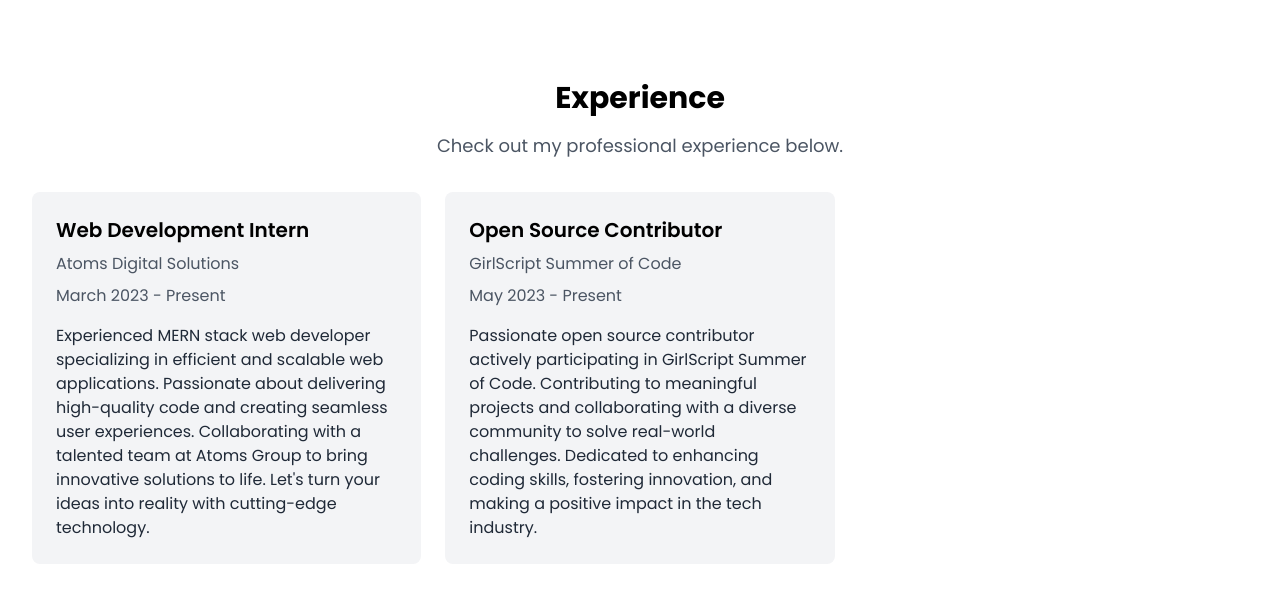
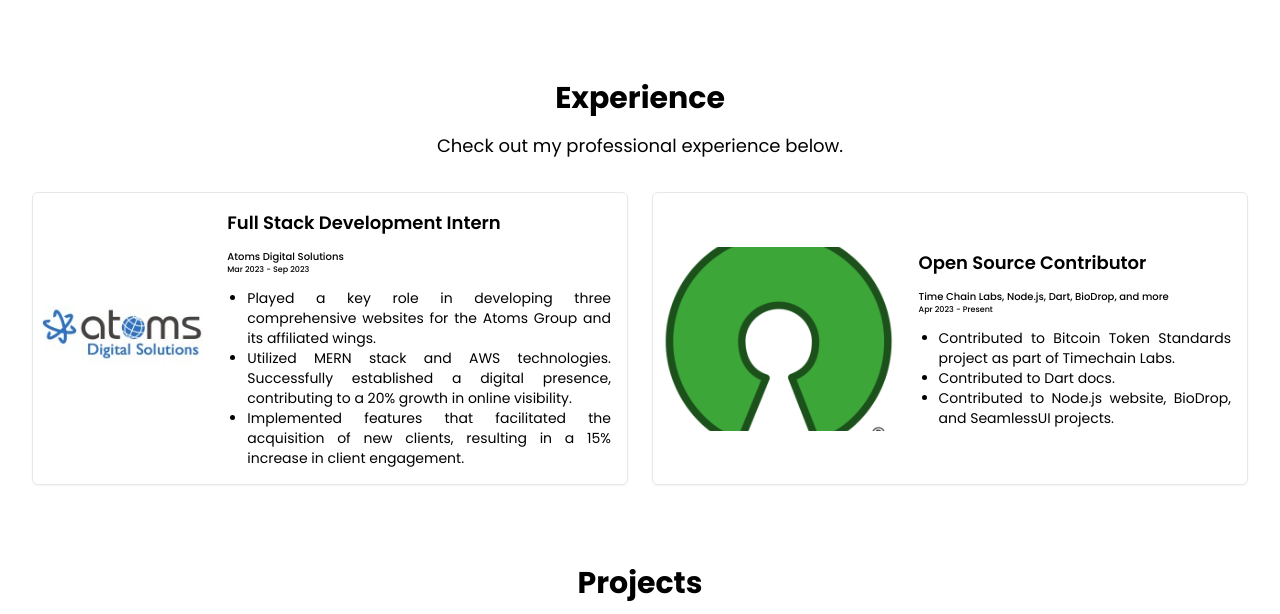
Before and after one commit to shaikahmadnawaz/my-portfolio, a React (Vite) app: page / in a window 1280 px wide. Shown: the part 1340-1954 px from the top of the page. Built offline with nearby package versions, Linux system fonts and the light colour scheme; no server answers.

Commit message:
updated experience section

```diff
--- a/src/components/Experience.jsx
+++ b/src/components/Experience.jsx
@@ -1,39 +1,72 @@
-import React from "react";
-
 function Experience() {
   const experiences = [
     {
-      title: "Web Development Intern",
+      title: "Full Stack Development Intern",
       company: "Atoms Digital Solutions",
-      duration: "March 2023 - Present",
-      description:
-        "Experienced MERN stack web developer specializing in efficient and scalable web applications. Passionate about delivering high-quality code and creating seamless user experiences. Collaborating with a talented team at Atoms Group to bring innovative solutions to life. Let's turn your ideas into reality with cutting-edge technology.",
+      logo: "./atoms.jpg",
+      duration: "Mar 2023 - Sep 2023",
+      description: `Played a key role in developing three comprehensive websites for the Atoms Group and its affiliated wings.
+      Utilized MERN stack and AWS technologies. Successfully established a digital presence, contributing to a 20% growth in online visibility.
+      Implemented features that facilitated the acquisition of new clients, resulting in a 15% increase in client engagement.`,
     },
+
     {
       title: "Open Source Contributor",
-      company: "GirlScript Summer of Code",
-      duration: "May 2023 - Present",
-      description:
-        "Passionate open source contributor actively participating in GirlScript Summer of Code. Contributing to meaningful projects and collaborating with a diverse community to solve real-world challenges. Dedicated to enhancing coding skills, fostering innovation, and making a positive impact in the tech industry.",
+      company: "Time Chain Labs, Node.js, Dart, BioDrop, and more",
+      logo: "./open-source.webp",
+      duration: "Apr 2023 - Present",
+      description: `Contributed to Bitcoin Token Standards project as part of Timechain Labs.
+      Contributed to Dart docs.
+      Contributed to Node.js website, BioDrop, and SeamlessUI projects.`,
     },
-
-    // Add more experiences here
   ];
 
   return (
     <div id="#experience" className="relative w-full py-10 bg-white">
       <div className="mx-auto max-w-7xl px-8">
         <h1 className="text-3xl font-bold mb-4 md:text-center">Experience</h1>
-        <p className="text-lg text-gray-600 mb-8 md:text-center">
+        <p className="text-lg text-black mb-8 md:text-center">
           Check out my professional experience below.
         </p>
-        <div className="grid gap-6 sm:grid-cols-1 md:grid-cols-2 lg:grid-cols-3">
+        <div className="grid gap-6 grid-cols-1 lg:grid-cols-2">
           {experiences.map((experience, index) => (
-            <div key={index} className="bg-gray-100 p-6 rounded-lg">
-              <h2 className="text-xl font-semibold mb-2">{experience.title}</h2>
-              <h3 className="text-gray-600 mb-2">{experience.company}</h3>
-              <p className="text-gray-600 mb-4">{experience.duration}</p>
-              <p className="text-gray-800">{experience.description}</p>
+            <div
+              key={index}
+              className="flex max-w-2xl flex-col items-center rounded-md border md:flex-row shadow-sm"
+            >
+              <div className="h-full w-full md:h-[200px] md:w-[400px] p-2">
+                <img
+                  src={experience.logo}
+                  alt="company logo"
+                  className="h-full w-full rounded-md object-cover"
+                />
+              </div>
+              <div>
+                <div className="p-4">
+                  <h2 className="inline-flex items-center text-lg font-semibold">
+                    {experience.title}
+                  </h2>
+                  <div className="mt-3 flex items-center space-x-2">
+                    <span className="flex flex-col">
+                      <span className="text-[10px] font-medium text-black">
+                        {experience.company}
+                      </span>
+                      <span className="text-[8px] font-medium text-black">
+                        {experience.duration}
+                      </span>
+                    </span>
+                  </div>
+                  <div className="mt-3 text-sm text-black text-justify">
+                    <ul className="list-disc pl-5">
+                      {experience.description
+                        .split("\n")
+                        .map((point, index) => (
+                          <li key={index}>{point}</li>
+                        ))}
+                    </ul>
+                  </div>
+                </div>
+              </div>
             </div>
           ))}
         </div>
```
Also changed, not shown: public/atoms.jpg (added), public/open-source.webp (added).
